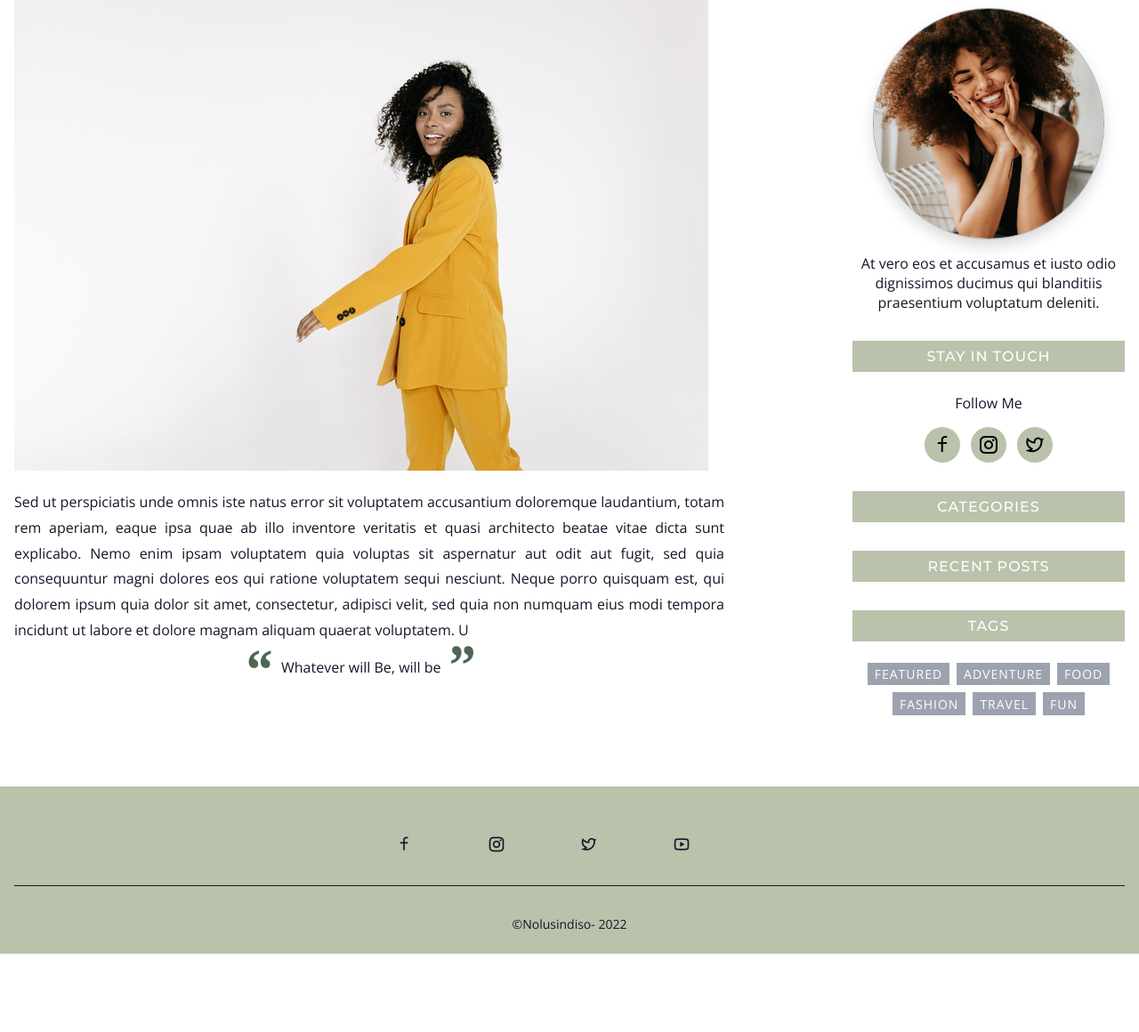
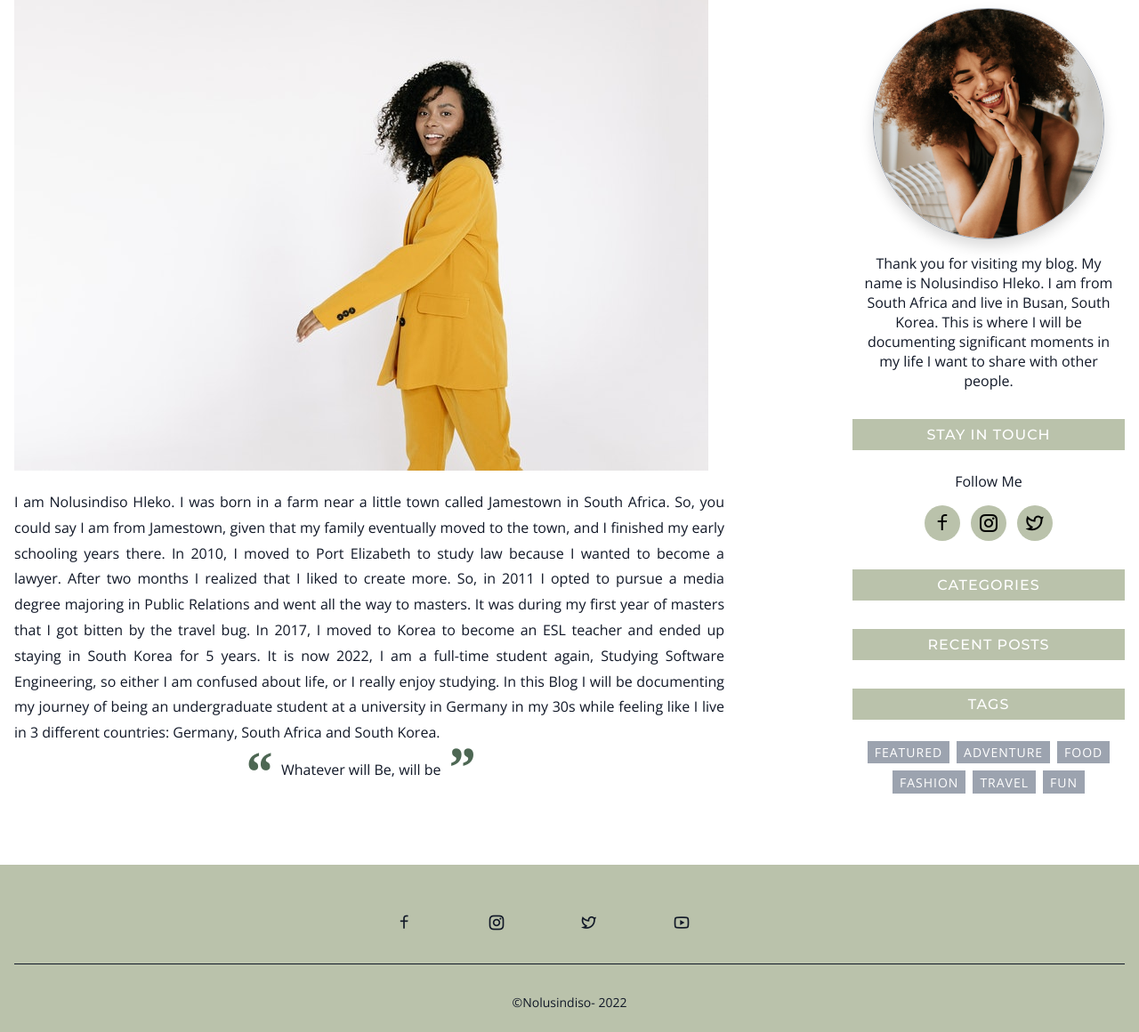
Before and after one commit to NoluHleko/WebBlog, a Flask app: page /aboutme in a window 1280 px wide. Shown: the part 437-1597 px from the top of the page at 89% size. Before the commit the page ends 1509 px from the top, so only its background shows below. Run offline with Flask 2, Linux system fonts and the light colour scheme.

Commit message:
added some real text in the bages

```diff
--- a/myblog/templates/About-Me.html
+++ b/myblog/templates/About-Me.html
@@ -25,7 +25,14 @@
 
 
                 <p class="excerpt">
-                  Sed ut perspiciatis unde omnis iste natus error sit voluptatem accusantium doloremque laudantium, totam rem aperiam, eaque ipsa quae ab illo inventore veritatis et quasi architecto beatae vitae dicta sunt explicabo. Nemo enim ipsam voluptatem quia voluptas sit aspernatur aut odit aut fugit, sed quia consequuntur magni dolores eos qui ratione voluptatem sequi nesciunt. Neque porro quisquam est, qui dolorem ipsum quia dolor sit amet, consectetur, adipisci velit, sed quia non numquam eius modi tempora incidunt ut labore et dolore magnam aliquam quaerat voluptatem. U
+                  I am Nolusindiso Hleko. I was born in a farm near a little town called Jamestown in South Africa. So, you could say I am from Jamestown, given that my family eventually moved to the town, and I finished my early schooling years there.
+
+In 2010, I moved to Port Elizabeth to study law because I wanted to become a lawyer. After two months I realized that I liked to create more. So, in 2011 I opted to pursue a media degree majoring in Public Relations and went all the way to masters. It was during my first year of masters that I got bitten by the travel bug.
+
+In 2017, I moved to Korea to become an ESL teacher and ended up staying in South Korea for 5 years. It is now 2022, I am a full-time student again, Studying Software Engineering, so either I am confused about life, or I really enjoy studying.
+
+In this Blog I will be documenting my journey of being an undergraduate student at a university in Germany in my 30s while feeling like I live in 3 different countries: Germany, South Africa and South Korea.
+
                 </p>
                 <q id="quote"> Whatever will Be, will be</q>
               </div>
@@ -50,8 +57,8 @@
           />
 
           <p>
-            At vero eos et accusamus et iusto odio dignissimos ducimus qui
-            blanditiis praesentium voluptatum deleniti.
+            Thank you for visiting my blog. My name is Nolusindiso Hleko. I am from South Africa and live in Busan, South Korea. This is where I will be documenting significant moments in my life I want to share with other people.
+
           </p>
 
 
--- a/myblog/templates/contactMe.html
+++ b/myblog/templates/contactMe.html
@@ -103,8 +103,8 @@
               />
 
               <p>
-                At vero eos et accusamus et iusto odio dignissimos ducimus qui
-                blanditiis praesentium voluptatum deleniti.
+                Thank you for visiting my blog. My name is Nolusindiso Hleko. I am from South Africa and live in Busan, South Korea. This is where I will be documenting significant moments in my life I want to share with other people.
+
               </p>
 
 
--- a/myblog/templates/index.html
+++ b/myblog/templates/index.html
@@ -110,8 +110,7 @@
         />
 
         <p>
-          At vero eos et accusamus et iusto odio dignissimos ducimus qui
-          blanditiis praesentium voluptatum deleniti.
+          Thank you for visiting my blog. My name is Nolusindiso Hleko. I am from South Africa and live in Busan, South Korea. This is where I will be documenting significant moments in my life I want to share with other people.
         </p>
 
 
```
